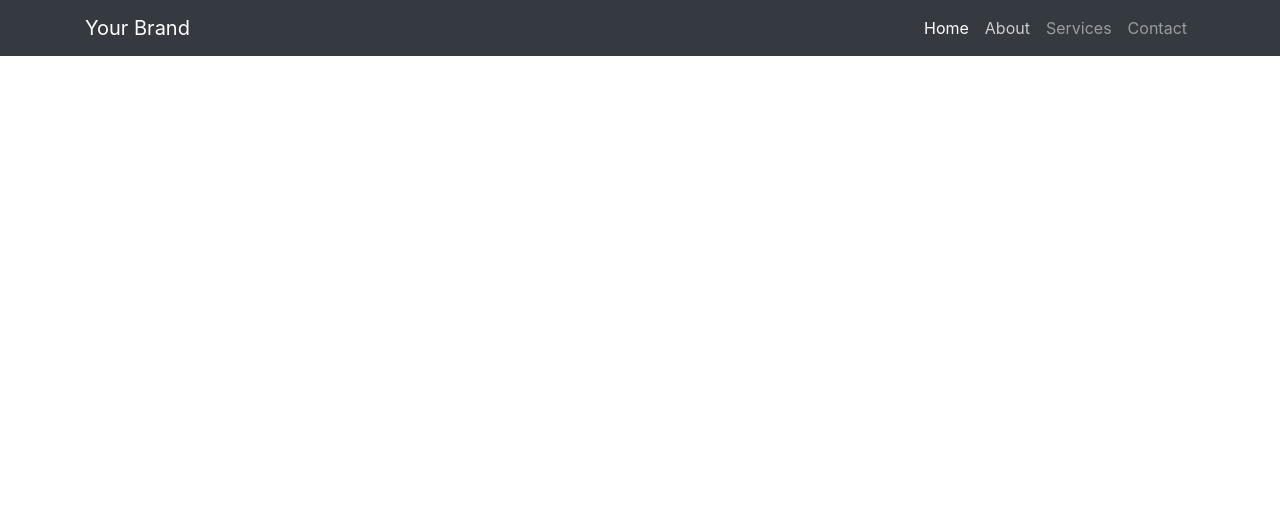
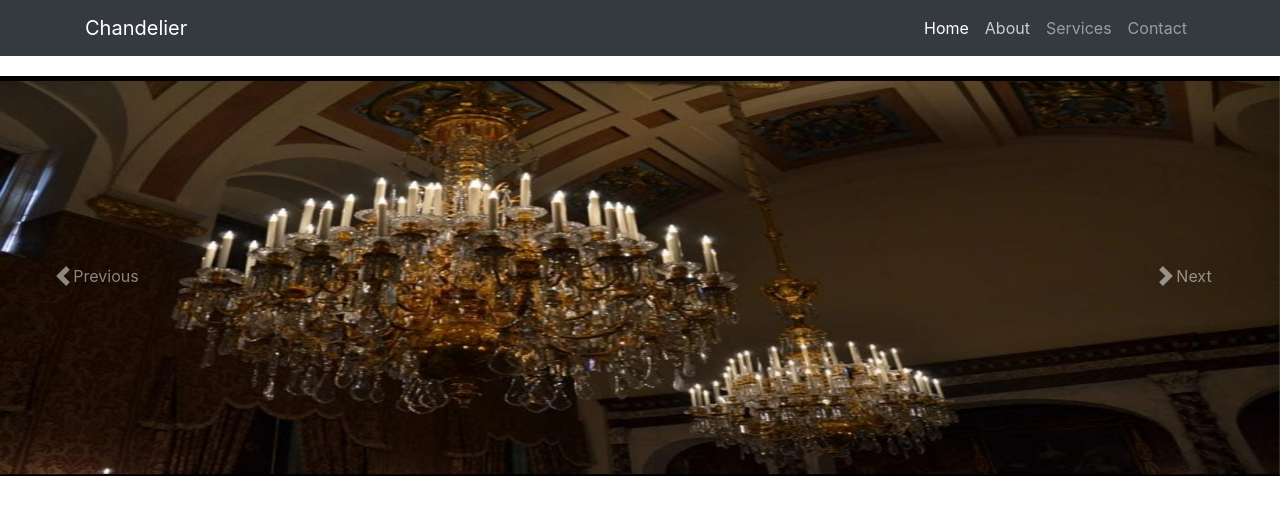
Before and after one commit to AyeshnaSingh/Landing_Page_Bootstrap, a plain HTML site: page index.html in a window 1280 px wide. Both pictures are taken after a click on the link "About". Drawn offline with nearby package versions, Linux system fonts and the light colour scheme.

Commit message:
[added images and css styling]

```diff
--- a/CSS/styles.css
+++ b/CSS/styles.css
@@ -0,0 +1,11 @@
+
+#chandelierCarousel{
+    margin-top: 20px;
+    height: auto;
+    width:auto;
+  }
+
+  .carousel-item img {
+    max-height: 400px;
+    object-fit: fill;
+  }
--- a/index.html
+++ b/index.html
@@ -4,13 +4,14 @@
     <meta charset="UTF-8">
     <meta name="viewport" content="width=device-width, initial-scale=1.0">
     <link rel="stylesheet" href="https://maxcdn.bootstrapcdn.com/bootstrap/4.5.2/css/bootstrap.min.css">
+    <link rel="stylesheet" href="CSS/styles.css">
     <title>Document</title>
 
 </head>
 <body>
     <nav class="navbar navbar-expand-lg navbar-dark bg-dark">
         <div class="container">
-          <a class="navbar-brand" href="#">Your Brand</a>
+          <a class="navbar-brand" href="#">Chandelier</a>
           <button class="navbar-toggler" type="button" data-bs-toggle="collapse" data-bs-target="#navbarNav" aria-controls="navbarNav" aria-expanded="false" aria-label="Toggle navigation">
             <span class="navbar-toggler-icon"></span>
           </button>
@@ -32,8 +33,31 @@
           </div>
         </div>
       </nav>
+      <div id="chandelierCarousel" class="carousel slide" data-bs-ride="carousel">
+        <div class="carousel-inner">
+          <div class="carousel-item active">
+            <img src="assets/images/chandelier1.jpg" class="d-block w-100" alt="Chandelier 1">
+          </div>
+          <div class="carousel-item">
+            <img src="assets/images/chandelier2.jpg" class="d-block w-100" alt="Chandelier 2">
+          </div>
+          <div class="carousel-item">
+            <img src="assets/images/chandelier3.jpg" class="d-block w-100" alt="Chandelier 3">
+          </div>
+        </div>
+        <a class="carousel-control-prev" href="#chandelierCarousel" role="button" data-bs-slide="prev">
+            <span class="carousel-control-prev-icon" aria-hidden="true"></span>
+            <span class="visually-hidden">Previous</span>
+          </a>
+          <a class="carousel-control-next" href="#chandelierCarousel" role="button" data-bs-slide="next">
+            <span class="carousel-control-next-icon" aria-hidden="true"></span>
+            <span class="visually-hidden">Next</span>
+          </a>
+      </div>
     <script src="https://code.jquery.com/jquery-3.5.1.slim.min.js"></script>
   <script src="https://cdn.jsdelivr.net/npm/@popperjs/core@2.9.1/dist/umd/popper.min.js"></script>
   <script src="https://maxcdn.bootstrapcdn.com/bootstrap/4.5.2/js/bootstrap.min.js"></script>
+  <script src="https://cdn.jsdelivr.net/npm/bootstrap@5.3.0/dist/js/bootstrap.bundle.min.js"></script>
+
 </body>
 </html>
```
Also changed, not shown: JS/index.js (+14 -0 lines), assets/images/chandelier2.jpg (added), assets/images/chandelier3.jpg (added), 1 other file.
